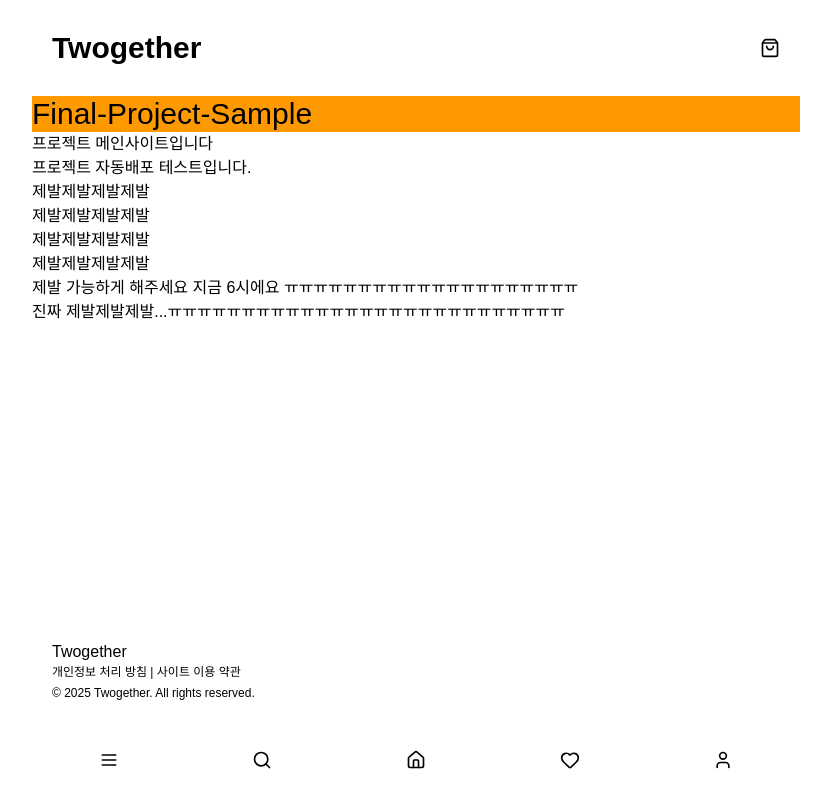
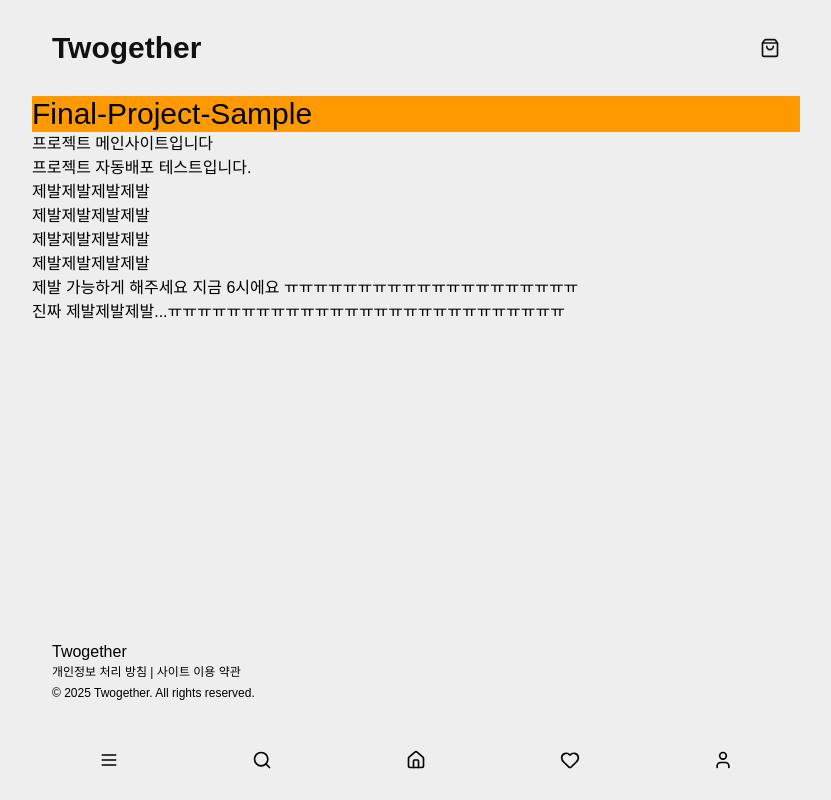
Before and after one commit to SiwonYoo/Twogether, a Next.js app: page / in a window 1280 px wide. Shown: the whole page, without its empty margins (224-1055 px from the left). Built offline with nearby package versions, Linux system fonts and the light colour scheme; a web font is replaced by a local one.

Commit message:
💄 style: Define color variables for theme

```diff
--- a/src/app/globals.css
+++ b/src/app/globals.css
@@ -1 +1,25 @@
 @import 'tailwindcss';
+
+/* 색관련은 노션페이지 참고*/
+:root {
+  /* 보라색 */
+  --color-primary: #2e1f42; /* 어두운 보라색 */
+  --color-secondary-1: #42257f; /* 중간 보라색 */
+  --color-secondary-2: #572cbc; /* 밝은 보라색 */
+
+  /* 기존 블랙, 화이트 */
+  --color-black: #111111;
+  --color-white: #eeeeee;
+
+  /* 회색 */
+  --color-gray-150: #dcdcdc;
+  --color-gray-250: #b0b0b0;
+  --color-gray-350: #888888;
+  --color-gray-450: #555555;
+  --color-gray-550: #333333;
+
+  /* 상태 관리 색상 */
+  --color-error: #f44336;
+  --color-success: #4caf50;
+  --color-warning: #ff9800;
+}
```
